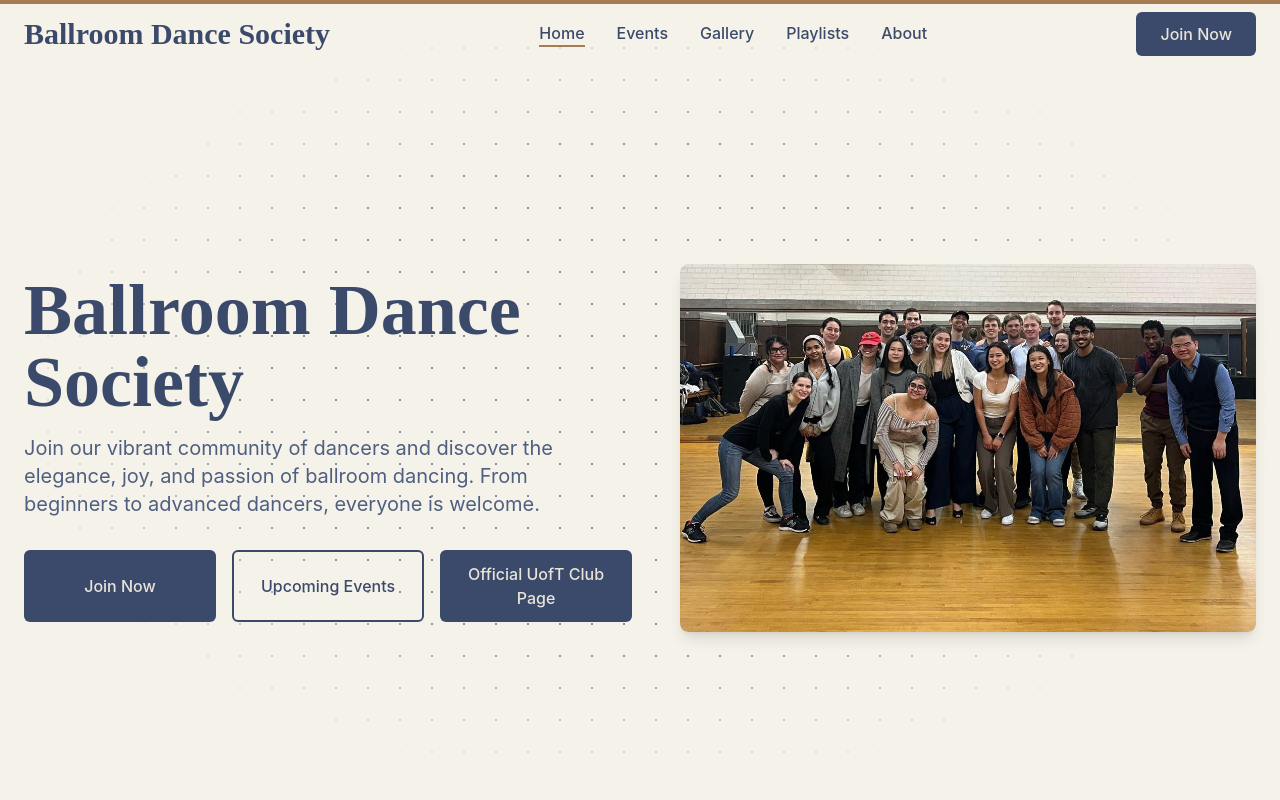
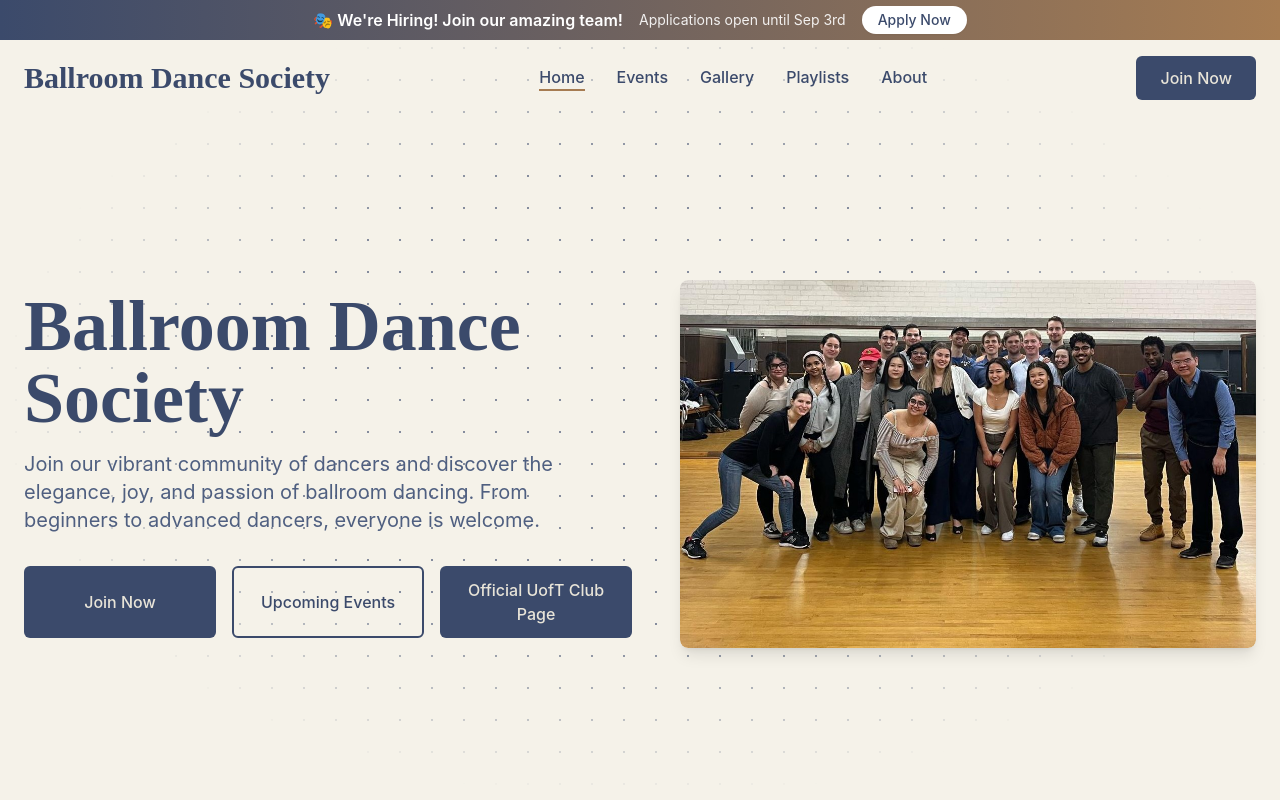
Before and after one commit to absolute-xero7/Ballroom-Dance-Website, a React (Create React App) app: page / in a window 1280 px wide. Shown: the top 800 px of the page. Built offline with nearby package versions, Linux system fonts and the light colour scheme.

Commit message:
Added temporary hiring banner

```diff
--- a/src/App.js
+++ b/src/App.js
@@ -8,6 +8,7 @@ import AboutPage from './pages/AboutPage';
 import Navbar from './components/Navbar';
 import Footer from './components/Footer';
 import ErrorBoundary from './components/ErrorBoundary';
+import HiringBanner from './components/HiringBanner';
 import './styles/index.css';
 
 function App() {
@@ -16,6 +17,7 @@ function App() {
   return (
     <ErrorBoundary>
       <div className="App min-h-screen flex flex-col">
+        <HiringBanner />
         <Navbar />
         <main className="flex-grow">
           <Routes>
--- a/src/components/Hero.js
+++ b/src/components/Hero.js
@@ -5,7 +5,7 @@ import OptimizedImage from './ui/OptimizedImage';
 
 const Hero = () => {
   return (
-    <section className="relative min-h-screen flex items-center justify-center overflow-hidden bg-secondary pt-24">
+    <section className="relative min-h-screen flex items-center justify-center overflow-hidden bg-secondary pt-28 lg:pt-32">
       {/* Background pattern */}
       <div className="absolute inset-0 bg-secondary z-0 opacity-60">
         <div className="absolute h-full w-full bg-[radial-gradient(#3B4A6B_1px,transparent_1px)] [background-size:32px_32px] [mask-image:radial-gradient(ellipse_50%_50%_at_50%_50%,#000_60%,transparent_100%)]"></div>
--- /dev/null
+++ b/src/components/HiringBanner.js
@@ -0,0 +1,43 @@
+import React from 'react';
+import { motion } from 'framer-motion';
+
+const HiringBanner = () => {
+  // Check if the current date is before September 3, 2025
+  const currentDate = new Date();
+  const endDate = new Date('2025-09-03');
+
+  // Don't show the banner if the hiring period has ended
+  if (currentDate > endDate) {
+    return null;
+  }
+
+  return (
+    <motion.div
+      initial={{ opacity: 0, y: -50 }}
+      animate={{ opacity: 1, y: 0 }}
+      transition={{ duration: 0.5 }}
+      className="fixed top-0 left-0 right-0 bg-gradient-to-r from-primary to-accent text-white py-1.5 px-2 text-center z-[60]"
+    >
+      <div className="container mx-auto">
+        <div className="flex flex-col lg:flex-row items-center justify-center gap-1 lg:gap-4">
+          <span className="font-semibold text-xs lg:text-base">
+            🎭 We're Hiring! Join our amazing team!
+          </span>
+          <span className="text-xs lg:text-sm opacity-90 hidden sm:inline">
+            Applications open until Sep 3rd
+          </span>
+          <a
+            href="https://forms.gle/toBjgh24YtqKtAXaA"
+            target="_blank"
+            rel="noopener noreferrer"
+            className="bg-white text-primary px-3 py-0.5 lg:px-4 lg:py-1 rounded-full text-xs lg:text-sm font-medium hover:bg-gray-100 transition-colors duration-200 shadow-sm"
+          >
+            Apply Now
+          </a>
+        </div>
+      </div>
+    </motion.div>
+  );
+};
+
+export default HiringBanner;
--- a/src/components/Navbar.js
+++ b/src/components/Navbar.js
@@ -94,7 +94,7 @@ const Navbar = () => {
 
   return (
     <nav
-      className={`fixed w-full z-50 transition-all duration-300 ${scrolled
+      className={`fixed w-full z-50 transition-all duration-300 top-8 lg:top-11 ${scrolled
         ? 'bg-secondary shadow-md py-2'
         : 'bg-transparent py-4'
         }`}
```
